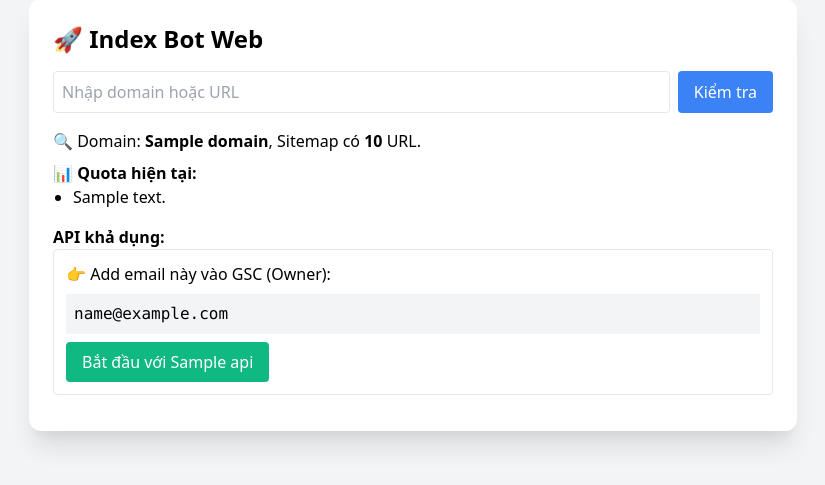
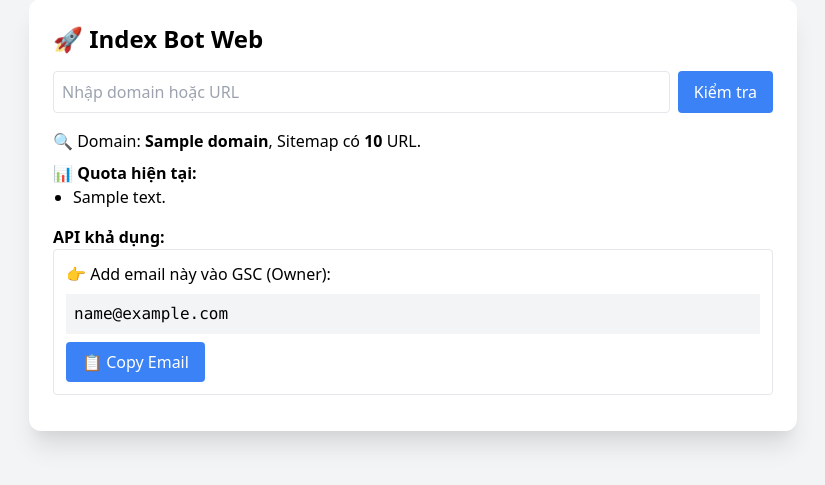
Before and after one commit to kelsey1334/web-index-gg-1, a FastAPI app: template templates/index.html in a window 1280 px wide. Shown: the part 185-670 px from the top of the page, without its empty margins (227-1052 px from the left). Run offline with FastAPI, Linux system fonts and the light colour scheme; the template is opened without the code that fills it: most values are stand-ins (such as "Sample title", 1, 10 or a date in 2020).

Commit message:
Update index.html

```diff
--- a/templates/index.html
+++ b/templates/index.html
@@ -39,10 +39,15 @@
       {% for api in candidates %}
         <div id="api-{{ api.name }}" class="p-3 border rounded mb-3">
           <p>👉 Add email này vào GSC (Owner):</p>
-          <code class="block bg-gray-100 p-2 my-2">{{ api.email }}</code>
+          <code id="email-{{ api.name }}" class="block bg-gray-100 p-2 my-2">{{ api.email }}</code>
+          <button onclick="copyEmail('{{ api.name }}')"
+                  class="px-4 py-2 bg-blue-500 text-white rounded">
+            📋 Copy Email
+          </button>
           <button onclick="startIndex('{{ api.name }}','{{ domain }}')"
-        class="px-4 py-2 bg-green-500 text-white rounded">
-  Bắt đầu với {{ api.name }}
+                  id="start-btn-{{ api.name }}"
+                  class="px-4 py-2 bg-green-500 text-white rounded hidden">
+            🚀 Bắt đầu index
           </button>
         </div>
       {% endfor %}
@@ -50,23 +55,37 @@
       <!-- Container log realtime -->
       <div id="log-container" class="hidden mt-4">
         <h2 class="font-semibold mb-2">📜 Log Realtime:</h2>
-        <pre id="log"
-             class="bg-black text-green-400 p-3 rounded h-80 overflow-y-auto whitespace-pre-line"></pre>
+        <pre id="log" class="bg-black text-green-400 p-3 rounded h-80 overflow-y-auto whitespace-pre-line"></pre>
       </div>
     {% endif %}
   </div>
 
   <script>
+    function copyEmail(api) {
+      let emailText = document.getElementById("email-" + api).innerText;
+      navigator.clipboard.writeText(emailText).then(() => {
+        alert("✅ Đã copy email: " + emailText);
+
+        // Ẩn tất cả block API khác
+        document.querySelectorAll("[id^='api-']").forEach(el => {
+          if (!el.id.includes(api)) {
+            el.style.display = "none";
+          }
+        });
+
+        // Hiện nút Bắt đầu cho API đã chọn
+        document.getElementById("start-btn-" + api).classList.remove("hidden");
+      });
+    }
+
     function startIndex(api, domain) {
-    // Ẩn toàn bộ block chứa API buttons
-    document.querySelectorAll("[id^='api-']").forEach(el => {
-      el.style.display = "none";
-    });
+      // Ẩn nút Bắt đầu sau khi bấm
+      document.getElementById("start-btn-" + api).style.display = "none";
 
       // Hiện log container
       document.getElementById("log-container").classList.remove("hidden");
 
-    // Mở WebSocket
+      // WebSocket
       let protocol = (location.protocol === 'https:') ? 'wss' : 'ws';
       let ws = new WebSocket(`${protocol}://${location.host}/ws/${api}/${domain}`);
       let logDiv = document.getElementById("log");
```
Lines whose indentation alone changed are shown as unchanged.
